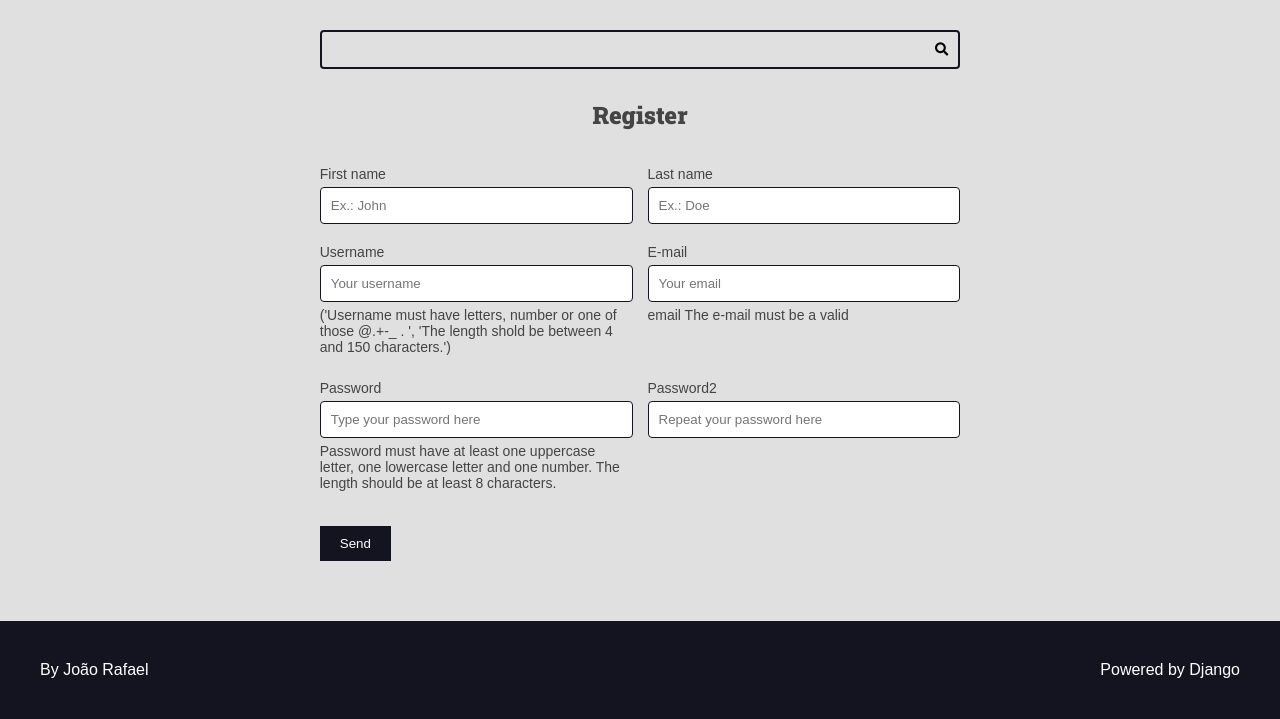
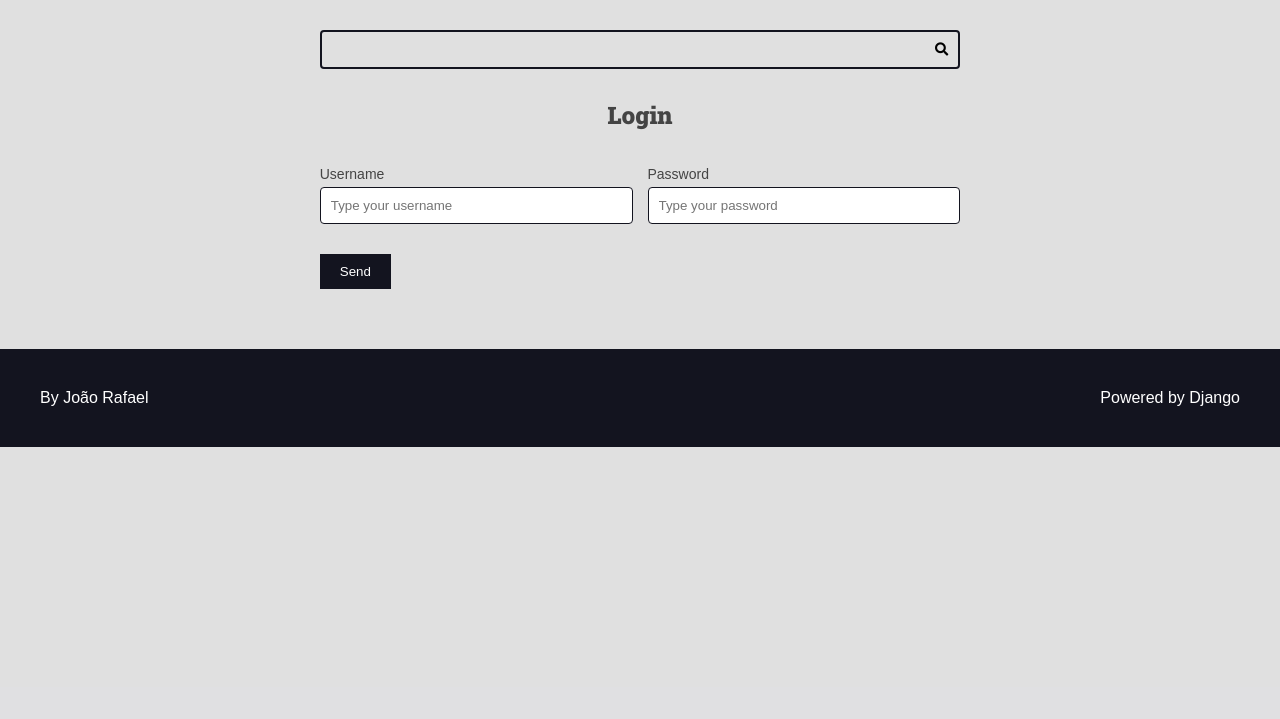
Before and after one commit to JoaoRafaelLima/curso-django-projeto1, a Django app: page /authors/login/ in a window 1280 px wide. Shown: the part 113-832 px from the top of the page. After the commit the page ends 560 px from the top, so only its background shows below. Run offline with Django 4.2, Linux system fonts and the light colour scheme.

Commit message:
Criando o formulário de login

```diff
--- /dev/null
+++ b/authors/forms/__init__.py
@@ -0,0 +1,2 @@
+from .register_form import RegisterForm
+from .login_form import LoginForm
--- /dev/null
+++ b/authors/forms/login_form.py
@@ -0,0 +1,12 @@
+from django import forms
+from utils.django_forms import add_placeholder
+
+class LoginForm(forms.Form):
+    def __init__(self, *args, **kwargs):
+        super().__init__(*args, **kwargs)
+        add_placeholder(self.fields["username"], "Type your username")
+        add_placeholder(self.fields["password"], "Type your password")
+    username = forms.CharField()
+    password = forms.CharField(
+        widget=forms.PasswordInput()
+    )
--- a/authors/forms.py
+++ b/authors/forms/register_form.py
@@ -1,28 +1,9 @@
 from django import forms
 from django.contrib.auth.models import User
 from django.core.exceptions import ValidationError
+from utils.django_forms import add_placeholder, strong_password
 
-import re
 
-def add_attr(field, attr_name, attr_new_val):
-    existing_attr = field.widget.attrs.get(attr_name, '')
-    field.widget.attrs[attr_name] = f"{existing_attr} {attr_new_val}".strip()
-
-def add_placeholder(field, placeholder_val):
-    add_attr(field, "placeholder", placeholder_val)
-
-def strong_password(password):
-    regex = re.compile(r"^(?=.*[a-z])(?=.*[A-Z])(?=.*[0-9]).{8,}$")
-
-    if not regex.match(password):
-        raise ValidationError(
-            (
-            'Password must have at least one uppercase letter, '
-            'one lowercase letter and one number. The length should be '
-            'at least 8 characters.'
-            ),
-            code="Invalide"
-        )
 
 class RegisterForm(forms.ModelForm):
     def __init__(self, *args, **kwargs):
--- a/authors/templates/authors/pages/login.html
+++ b/authors/templates/authors/pages/login.html
@@ -3,7 +3,7 @@
 {% block tile %}Login | {% endblock tile %}
 {% block content %}
     <div class="main-content center container">
-        <h2>Register</h2>
+        <h2>Login</h2>
     </div>
     {% include 'global/partials/messages.html' %}
     {% include 'global/partials/form.html' %}
--- a/authors/urls.py
+++ b/authors/urls.py
@@ -6,6 +6,6 @@ app_name = "authors"
 urlpatterns = [
     path("register/", register_view, name="register"),
     path("register/create/", register_create, name="register_create"),
-    path("login/", register_view, name="login"),
-    path("login/create/", register_create, name="login_create"),
+    path("login/", login_view, name="login"),
+    path("login/create/", login_create, name="login_create"),
 ]
--- a/authors/views.py
+++ b/authors/views.py
@@ -1,5 +1,5 @@
 from django.shortcuts import render, redirect
-from .forms import RegisterForm
+from .forms import RegisterForm, LoginForm
 from django.http import Http404
 from django.contrib import messages
 from django.urls import reverse
@@ -33,7 +33,11 @@ def register_create(request):
     return redirect("authors:register")
 
 def login_view(request):
-    return render(request, "authors/pages/login.html")
+    form = LoginForm()
+    return render(request, "authors/pages/login.html", context={
+        "form": form,
+        "form_action": reverse("authors:login_create")
+    })
 
 def login_create(request):
     return render(request, "authors/pages/login.html")
--- /dev/null
+++ b/utils/django_forms.py
@@ -0,0 +1,22 @@
+import re
+from django.core.exceptions import ValidationError
+
+def add_attr(field, attr_name, attr_new_val):
+    existing_attr = field.widget.attrs.get(attr_name, '')
+    field.widget.attrs[attr_name] = f"{existing_attr} {attr_new_val}".strip()
+
+def add_placeholder(field, placeholder_val):
+    add_attr(field, "placeholder", placeholder_val)
+
+def strong_password(password):
+    regex = re.compile(r"^(?=.*[a-z])(?=.*[A-Z])(?=.*[0-9]).{8,}$")
+
+    if not regex.match(password):
+        raise ValidationError(
+            (
+            'Password must have at least one uppercase letter, '
+            'one lowercase letter and one number. The length should be '
+            'at least 8 characters.'
+            ),
+            code="Invalide"
+        )
```
